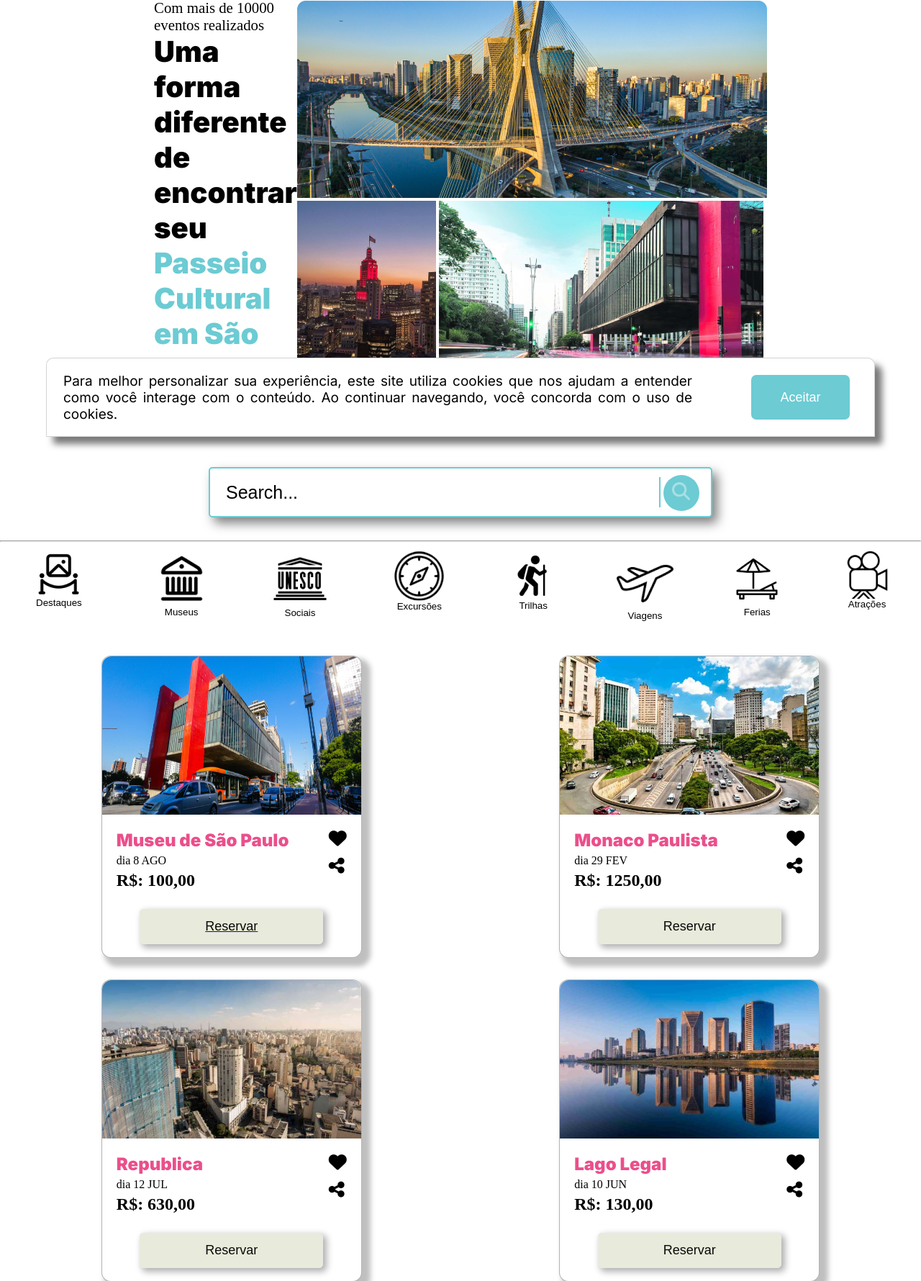
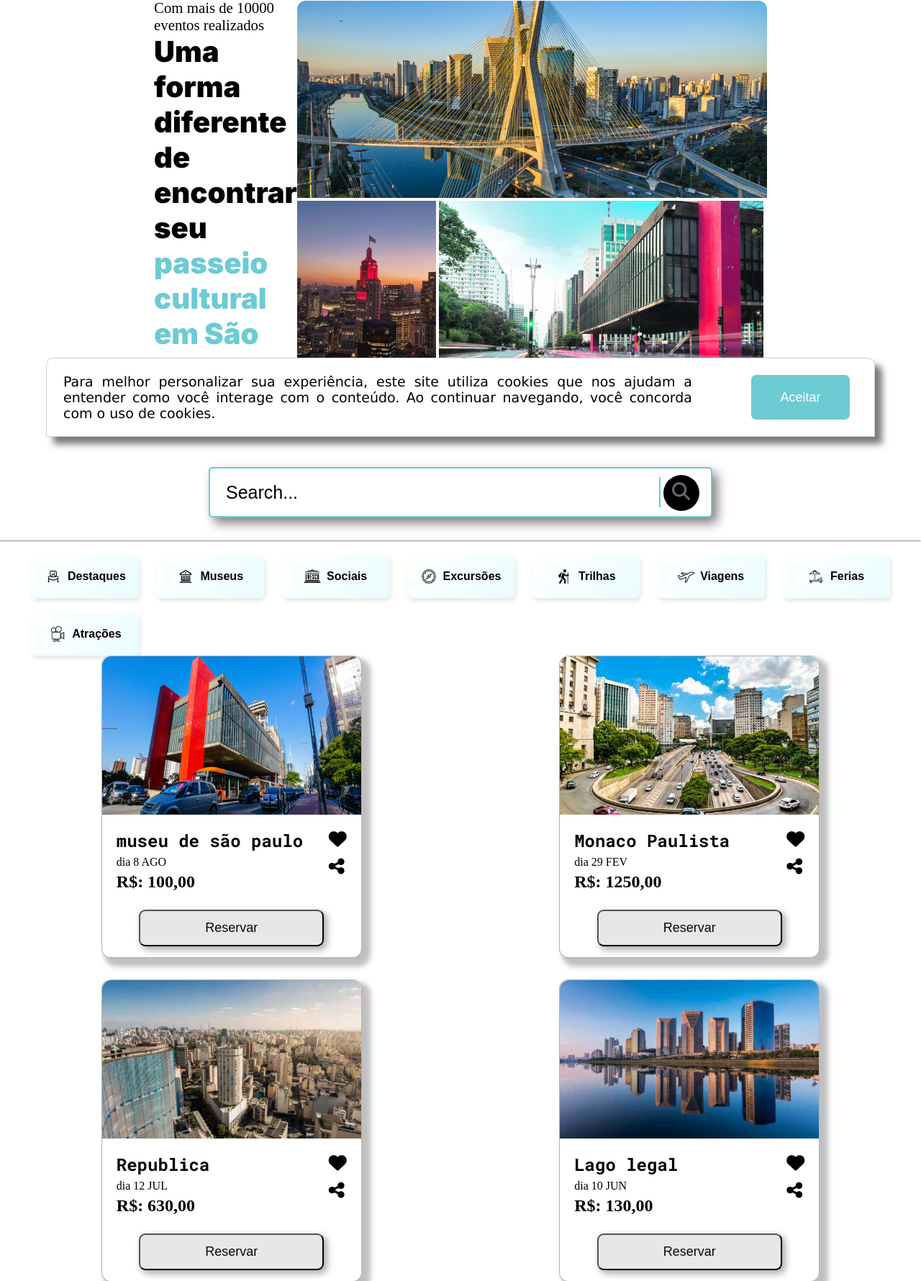
Before and after one commit to ViniciusWilber/TakeTicket, a PHP site: page / in a window 1280 px wide. Shown: the part 185-1965 px from the top of the page at 72% size. Run offline with PHP 8.4, Linux system fonts and the light colour scheme; some libraries are stand-ins or nearby versions.

Commit message:
Revert "alteração da fonte!"
This reverts commit 00474ace127626b18b0c48edba75112690296da9.

```diff
--- a/Evento.php
+++ b/Evento.php
@@ -44,8 +44,8 @@
                         <div class="promotor">
                             <a href="perfil.php"><img src="imagens/imgEvento/Ellipse 7.png" alt=""></a>
                             <div class="infos">
-                                <h1 class="name">José Alves</h1>
-                                <h3 class="sobrePromote">Promotor a mais de 5 anos</h3>
+                                <h1 class="name">josé Alves</h1>
+                                <h3 class="sobrePromote">promotor a mais de 5 anos</h3>
                             </div>
                         </div>
                         <hr>
--- a/cardes.php
+++ b/cardes.php
@@ -13,13 +13,13 @@
                             <img class="cartaimg" src="imagens/imgIndex/Rectangle 66.png" alt="">
                             <div class="grupo">
                                 <div class="textocarta">
-                                    <h1>Museu de São Paulo</h1>
+                                    <h1>museu de são paulo</h1>
                                     <p>dia 8 AGO</p>
                                     <h2>R$: 100,00</h2>
                                 </div>
                                 <div class="iconcard">
-                                    <a href=""><i class="fa-solid fa-heart"></i></a>
-                                    <a href=""><i class="fa fa-share-alt"></i></a>
+                                    <a href=""><i id="coracao" class="fa-solid fa-heart"></i></a>
+                                    <a href=""><i id="link" class="fa fa-share-alt"></i></a>
                                 </div>
                             </div>
                             <div class="butao">
@@ -35,8 +35,8 @@
                                     <h2>R$: 1250,00</h2>
                                 </div>
                                 <div class="iconcard">
-                                    <a href=""><i class="fa-solid fa-heart"></i></a>
-                                    <a href=""><i class="fa fa-share-alt"></i></a>
+                                    <a href=""><i id="coracao" class="fa-solid fa-heart"></i></a>
+                                    <a href=""><i id="link" class="fa fa-share-alt"></i></a>
                                 </div>
                             </div>
                             <div class="butao">
@@ -52,8 +52,8 @@
                                     <h2>R$: 630,00</h2>
                                 </div>
                                 <div class="iconcard">
-                                    <a href=""><i class="fa-solid fa-heart"></i></a>
-                                    <a href=""><i class="fa fa-share-alt"></i></a>
+                                    <a href=""><i id="coracao" class="fa-solid fa-heart"></i></a>
+                                    <a href=""><i id="link" class="fa fa-share-alt"></i></a>
                                 </div>
                             </div>
                             <div class="butao">
@@ -64,13 +64,13 @@
                             <img class="cartaimg" src="imagens/imgPerfil/AdobeStock_124355455.jpg" alt="">
                             <div class="grupo">
                                 <div class="textocarta">
-                                    <h1>Lago Legal</h1>
+                                    <h1>Lago legal</h1>
                                     <p>dia 10 JUN</p>
                                     <h2>R$: 130,00</h2>
                                 </div>
                                 <div class="iconcard">
-                                    <a href=""><i class="fa-solid fa-heart"></i></a>
-                                    <a href=""><i class="fa fa-share-alt"></i></a>
+                                    <a href=""><i id="coracao" class="fa-solid fa-heart"></i></a>
+                                    <a href=""><i  id="link" class="fa fa-share-alt"></i></a>
                                 </div>
                             </div>
                             <div class="butao">
@@ -81,13 +81,13 @@
                             <img class="cartaimg" src="imagens/imgPerfil/AdobeStock_293894349.jpg" alt="">
                             <div class="grupo">
                                 <div class="textocarta">
-                                    <h1>São Paulo</h1>
+                                    <h1>são paulo</h1>
                                     <p>dia 25 JUL</p>
                                     <h2>R$: 40,00</h2>
                                 </div>
                                 <div class="iconcard">
-                                    <a href=""><i class="fa-solid fa-heart"></i></a>
-                                    <a href=""><i class="fa fa-share-alt"></i></a>
+                                    <a href=""><i id="coracao" class="fa-solid fa-heart"></i></a>
+                                    <a href=""><i id="link"  class="fa fa-share-alt"></i></a>
                                 </div>
                             </div>
                             <div class="butao">
@@ -103,8 +103,8 @@
                                     <h2>R$: 6000,00</h2>
                                 </div>
                                 <div class="iconcard">
-                                    <a href=""><i class="fa-solid fa-heart"></i></a>
-                                    <a href=""><i class="fa fa-share-alt"></i></a>
+                                    <a href=""><i  id="coracao" class="fa-solid fa-heart"></i></a>
+                                    <a href=""><i id="link" class="fa fa-share-alt"></i></a>
                                 </div>
                             </div>
                             <div class="butao">
--- a/css/carde.css
+++ b/css/carde.css
@@ -44,9 +44,8 @@
       gap: 5px;
   }
   .textocarta h1 {
-    color: #eb4f8b; /*mudança de cor no  titulo do card*/
-    font-family: inter;
-    font-weight: 900;
+    font-family: "Roboto Mono";
+    font-weight: bold 700;
   }
   .iconcard{
     display: flex;
--- a/css/index.css
+++ b/css/index.css
@@ -101,7 +101,7 @@
     position: absolute;
     top: -3px;
     right: -18px;
-    background: #6CCBD3;
+    background: #000000;
     border-radius: 30px;
 
     transition: var(--transition-cubic-bezier);
@@ -156,34 +156,92 @@
     text-decoration: none;
     font-size: 60px;
 }
-.meu-botao{
-  max-width: 100%;
-  height: 100%;
+/* Estilo da barra de navegação */
+
+#coracao:hover{
+  color: #ff3838;
+}
+
+.navg {
+  background-color: #ffffff;
+  padding: 15px 30px;
   display: flex;
-  flex-direction: column;
+  flex-wrap: wrap; /* Permite que os botões quebrem linha em telas menores */
+  justify-content: center; /* Centraliza os botões */
+  border-radius: 12px;
+
+  gap: 10px; /* Espaçamento entre os botões */
+}
+
+/* Botões */
+.meu-botao {
+  display: flex;
   align-items: center;
-  border: white;
+  justify-content: center;
+  width: 150px;
+  height: 60px;
+  border: none;
+  border-radius: 8px;
+  background: linear-gradient(135deg, #ffffff, #e9fdff);
+  color: #000000;
+  font-weight: bold;
   cursor: pointer;
-  background-color: white;
-  border-radius: 5px;
+  transition: transform 0.2s, background 0.3s, box-shadow 0.3s;
+  box-shadow: 2px 4px 6px rgba(0, 0, 0, 0.1);
+  font-size: 16px;
+  text-align: center;
+  margin: 5px; /* Adiciona espaçamento ao redor dos botões */
 }
-.meu-botao img:hover{
-  width: 115%;
+
+/* Imagens dos botões */
+.meu-botao img {
+  width: 24px;
+  height: 24px;
+  object-fit: contain;
+  margin-right: 8px;
 }
-.conjunto1 button{
-  display: flex;
-  flex-direction: column;
-  align-items: center;
-  border: white;
-  cursor: pointer;
-  background-color: rgb(232, 235, 219);
-  border-radius: 5px;
-  border: solid 1px rgb(233, 232, 232);
+
+/* Botão clicado */
+.meu-botao.clicado {
+  background: linear-gradient(135deg, #6CCBD3, #3BAFDA);
+  box-shadow: 2px 6px 12px rgba(0, 0, 0, 0.2);
+  transform: scale(1.05);
+
 }
-/* .meu-botao.clicado {
-  background-color: #6CCBD3;
-  box-shadow: 2px 2px 3px 1px #00000040;
-} */
+
+/* Efeito hover */
+.meu-botao:hover {
+  background: linear-gradient(135deg, #6CCBD3, #3BAFDA);
+  transform: translateY(-3px);
+  box-shadow: 4px 8px 12px rgba(0, 0, 0, 0.15);
+}
+
+/* Responsividade para telas menores */
+@media (max-width: 768px) {
+  .meu-botao {
+    width: 100px; /* Reduz a largura dos botões em telas menores */
+    height: 50px; /* Reduz a altura dos botões em telas menores */
+    font-size: 14px; /* Diminui o tamanho da fonte */
+  }
+
+  .meu-botao img {
+    width: 20px; /* Reduz tamanho das imagens */
+    height: 20px;
+  }
+}
+
+@media (max-width: 480px) {
+  .meu-botao {
+    width: 80px; /* Mais ajuste para telas muito pequenas */
+    height: 45px;
+    font-size: 12px;
+  }
+
+  .meu-botao img {
+    width: 16px;
+    height: 16px;
+  }
+}
 .navegacao nav{
     width: 100%;
     height: 120px;
@@ -252,7 +310,7 @@
   left: 50%;
   transform: translate(-50%);
   z-index: 1;
-  font-family: "inter";
+  font-family: Verdana, Geneva, Tahoma, sans-serif;
 }
 .cookies-msg .cookies-txt{
   display: flex;
@@ -370,7 +428,7 @@
   }
   .navg {
     width: 60%;
-    background: #03aca0;
+    background: #ffffff;
   }
   .navegacao nav{
     flex-wrap: wrap;
@@ -407,7 +465,7 @@
     left: 50%;
     transform: translate(-50%);
     z-index: 1;
-    font-family:"inter";
+    font-family: Verdana, Geneva, Tahoma, sans-serif;
   }
   .cookies-msg .cookies-txt{
     font-size:16px;
@@ -546,7 +604,7 @@
     left: 50%;
     transform: translate(-50%);
     z-index: 1;
-    font-family: "inter";
+    font-family: Verdana, Geneva, Tahoma, sans-serif;
   }
   .cookies-msg .cookies-txt{
     font-size:12px;
@@ -674,7 +732,7 @@
     left: 50%;
     transform: translate(-50%);
     z-index: 1;
-    font-family: "inter";
+    font-family: Verdana, Geneva, Tahoma, sans-serif;
   }
   .cookies-msg .cookies-txt{
     font-size:12px;
--- a/index.php
+++ b/index.php
@@ -25,7 +25,7 @@
             <div class="texto1" >
                 <p>Com mais de 10000 eventos realizados</p>
                 <h1 class="tituloIndex">Uma forma diferente de encontrar seu </h1>
-                <h1 class="tituloCor">Passeio Cultural em São Paulo.</h1>
+                <h1 class="tituloCor">passeio cultural em São Paulo.</h1>
             </div>
             <div class="imagens">
                 <img src="imagens/imgIndex/Rectangle 36.png" alt="" class="img1">
@@ -104,7 +104,7 @@
             </div>
         </section>
         <section class="curioso">
-            <h1>Curiosidades por São Paulo</h1>
+            <h1>Curiosidades por são paulo</h1>
             <div class="curiosidades">
                 <img src="imagens/imgIndex/Rectangle 66.png" alt="">
                 <img src="imagens/imgIndex/Rectangle 67.png" alt="">
--- a/login.php
+++ b/login.php
@@ -22,7 +22,7 @@
     <main>
 
         <div class="login-container" id="login-container">
-        <a href="index.php"><button class="close-button">x</button></a>
+        <a href="index.php"><button id="botao1" class="close-button">x</button></a>
             <div class="form-container">
                 <form class="form form-login" method="POST" action="logar.php">
 
@@ -87,7 +87,7 @@
             </div>
             <div class="overlay-container">
                 <div class="overlay">
-                <a href="index.php"><button class="close-button">x</button></a>
+                <a href="index.php"><button id="botao2" class="close-button">x</button></a>
                     <h2 class="form-title form-title-light">Já tem conta?</h2>
                     <p class="form-text">Para entrar na nossa plataforma faça login com suas informações</p>
                     <button class="form-button form-button-light" id="open-login">Entrar</button>
@@ -101,7 +101,9 @@
             </div>
         </div>
     </main>
+<script>
 
+</script>
 </body>
 
 </html>
```
Also changed, not shown: cadastroevento.php (+20 -17 lines), css/cadastroEvento.css (+22 -1 lines).
